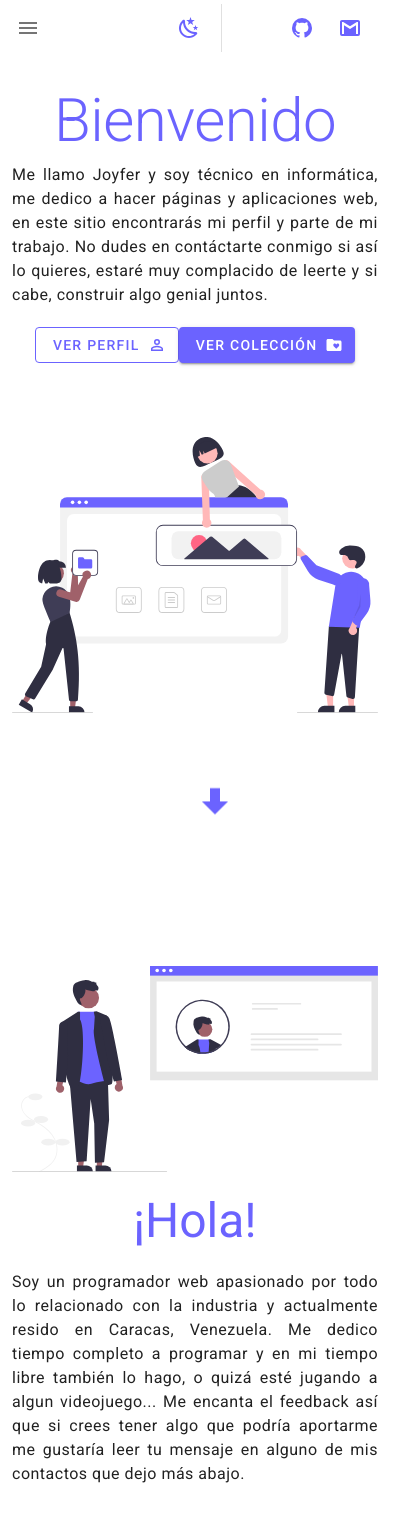
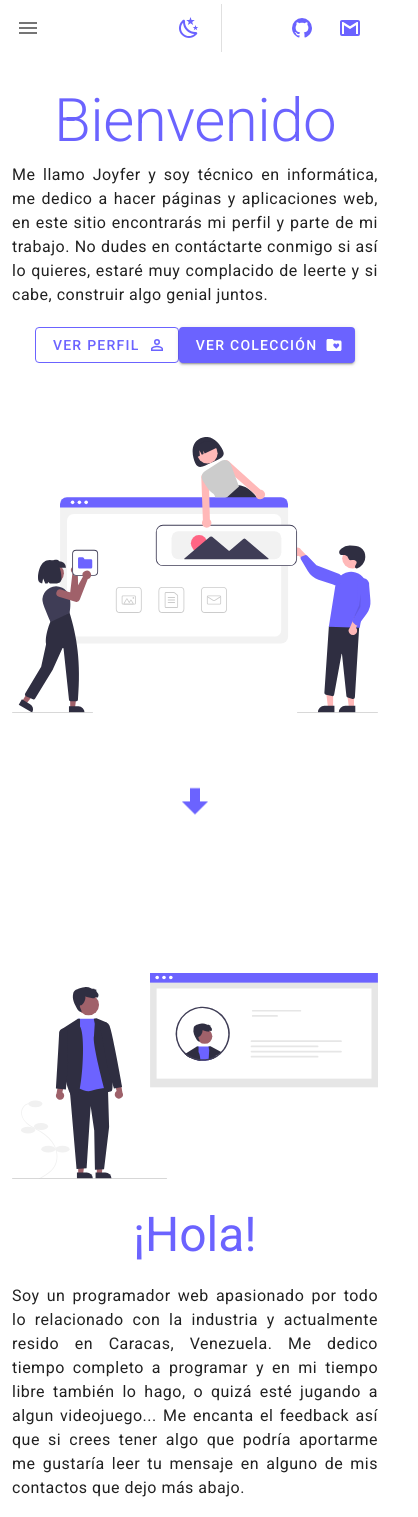
Before and after one commit to Joyfer/myweb, a Nuxt app: page / in a window 390 px wide. Shown: the top 1517 px of the page, 418 px wide, since content can reach past the window. Built offline with nearby package versions, Linux system fonts and the light colour scheme.

Commit message:
Responsive images added

```diff
--- a/pages/index.vue
+++ b/pages/index.vue
@@ -38,7 +38,7 @@
             src="/svg/undraw_building_websites_i78t.svg"
           />
         </v-col>
-        <v-col cols="12">
+        <v-col cols="12" class="d-flex justify-center">
           <v-icon class="object" color="primary" x-large>{{
             ArrowDownicon
           }}</v-icon>
@@ -48,7 +48,11 @@
     <section class="mt-15 mt-sm-4" id="texto-hola">
       <v-row class="align-center justify-center">
         <v-col cols="12" class="mt-12 mt-sm-0">
-          <v-responsive max-height="320">
+          <v-responsive
+            content-class="my-auto"
+            :height="$vuetify.breakpoint.xsOnly ? 220 : 320"
+            min-height="100"
+          >
             <v-img
               class="mx-auto"
               max-height="320"
@@ -86,7 +90,11 @@
     <section class="mt-15">
       <v-row class="align-center justify-center">
         <v-col cols="12">
-          <v-responsive max-height="320">
+          <v-responsive
+            content-class="my-auto"
+            :height="$vuetify.breakpoint.xsOnly ? 220 : 320"
+            min-height="100"
+          >
             <v-img
               class="mx-auto mt-15"
               max-height="320"
@@ -143,7 +151,6 @@ export default {
 .object {
   -webkit-animation: MoveUpDown 1s linear infinite;
   animation: MoveUpDown 1s linear infinite;
-  margin: 0 50%;
 }
 
 @keyframes MoveUpDown {
```
